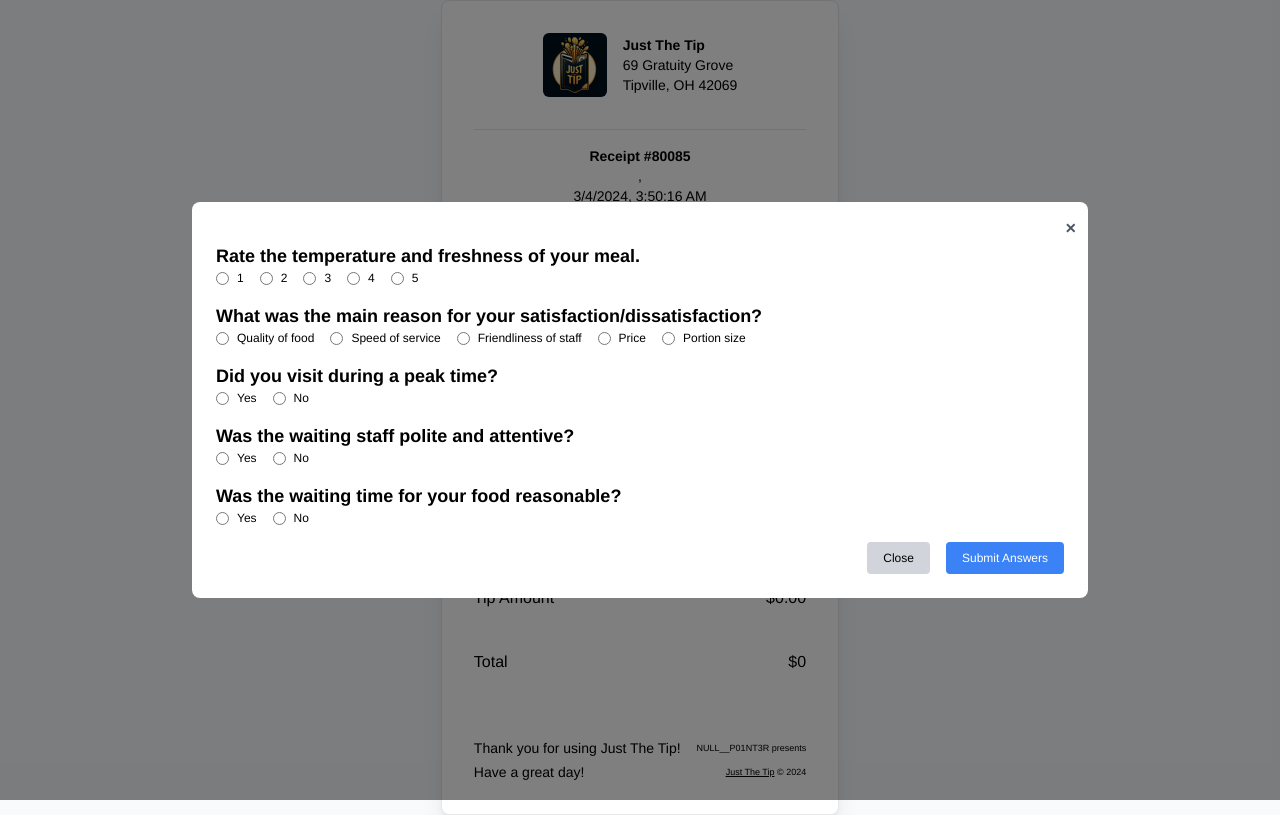
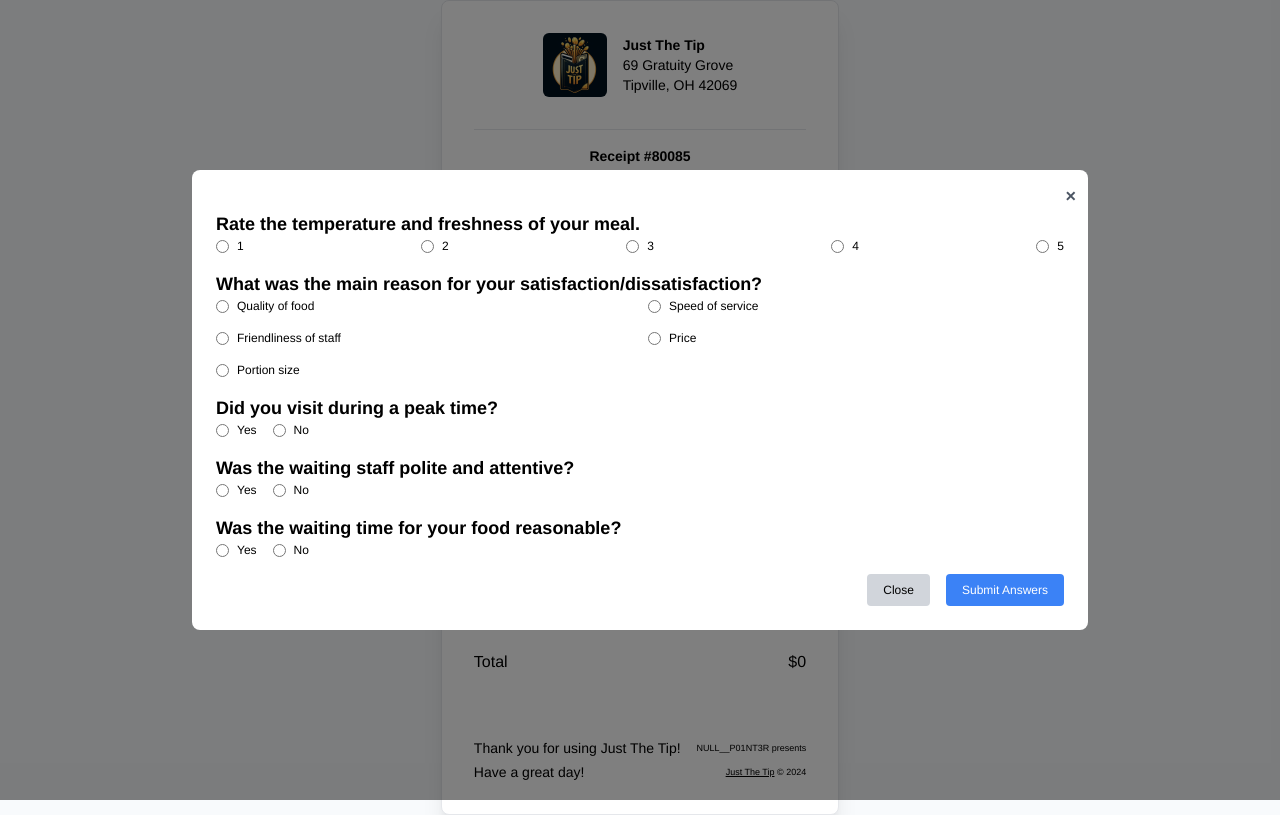
Before and after one commit to Andrew-Barker/just-the-tip, a React (Create React App) app: page / in a window 1280 px wide. Both pictures are taken after a click on the button "Need Help Deciding Tip Percent?". Built offline with nearby package versions, Linux system fonts and the light colour scheme; no server answers.

Commit message:
better formatting of answers in pop up

```diff
--- a/src/Questionnaire.js
+++ b/src/Questionnaire.js
@@ -110,7 +110,7 @@ const Questionnaire = ({ onSubmit, onClose }) => {
                 </div>
                 )}
               {question.type === 'rating' && (
-                <div className="flex space-x-4 justify-start">
+                <div className="flex space-x-4 justify-between">
                   {[1, 2, 3, 4, 5].map((rating) => (
                     <label key={rating} className="inline-flex items-center">
                       <input
@@ -127,7 +127,7 @@ const Questionnaire = ({ onSubmit, onClose }) => {
                 </div>
                 )}
               {question.type === 'multiple_choice' && (
-                <div className="flex flex-wrap items-center justify-start space-x-4">
+                <div className={`grid grid-cols-2 md:grid-cols-${question.options.length > 4 ? 4 : question.options.length} gap-4`}>
                   {question.options.map((option, optionIndex) => (
                     <label key={optionIndex} className="inline-flex items-center">
                       <input
```
